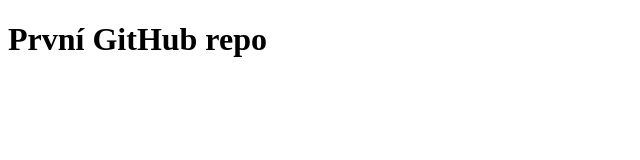
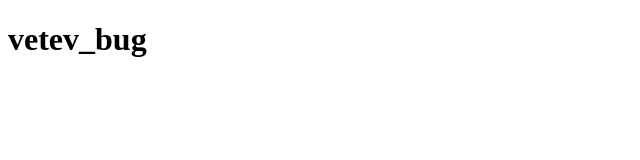
Before and after one commit to richard-durcik-test/01-120723, a plain HTML site: page index_richard.html in a window 1280 px wide. Shown: the whole page, without its empty margins (0-640 px from the left). Drawn offline with Linux system fonts and the light colour scheme.

Commit message:
Vytvořen soubor funkce_richard.js, upraven text v index_richard.html. V: vetev_bug.

```diff
--- a/index_richard.html
+++ b/index_richard.html
@@ -2,9 +2,9 @@
 <html lang="en">
 <head>
   <meta charset="UTF-8">
-  <title>První GitHub repo</title>
+  <title>vetev_bug</title>
 </head>
 <body>
-  <h1>První GitHub repo</h1>
+  <h1>vetev_bug</h1>
 </body>
 </html>
```
Also changed, not shown: funkce_richard.js (added).
